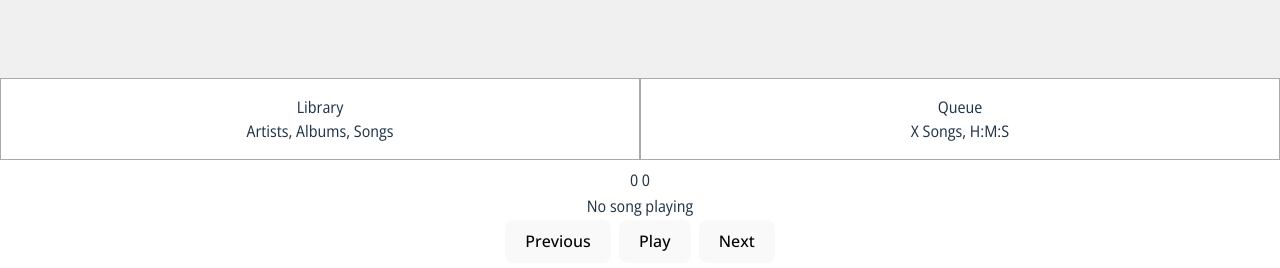
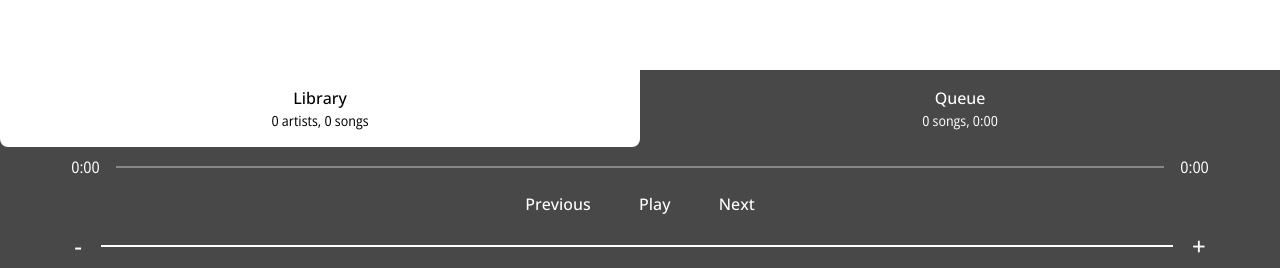
Before and after one commit to philrmass/junco, a Preact app: page / in a window 1280 px wide. Shown: the part 529-797 px from the top of the page. Built offline with nearby package versions, Linux system fonts and the light colour scheme; no server answers.

Commit message:
add controls

```diff
--- a/src/components/App.jsx
+++ b/src/components/App.jsx
@@ -4,6 +4,7 @@ import appLogo from '/favicon.svg';
 import Library from './Library';
 import Player from './Player';
 import Queue from './Queue';
+import Tabs from './Tabs';
 import styles from './App.module.css';
 
 const port = 7777;
@@ -19,15 +20,15 @@ async function getArtists(host) {
   }
 }
 
-// ??? Tabs
-// ??? Fix time display
-// ??? add time line
-// ??? make time line clickable
-// ??? fix queue index with repeated songs
+// ??? add icons
+// ??? fix player layout
 // ??? toast for song & album add
 // ??? add search as overlay button, bottom right
 // ??? clear queue, bottom right, ghostbusters icon, hold for options
 // ??? overflow shadows
+// ??? fix queue index with repeated songs
+// ??? make time line clickable
+// ??? make volume clickable
 // ??? call URL.revokeObjectURL(url) on old songs
 
 export function App() {
@@ -38,6 +39,7 @@ export function App() {
   const [queue, setQueue] = useState([]);
   const [song, setSong] = useState(null);
   const [time, setTime] = useState(0);
+  const [volume, setVolume] = useState(0);
   const [isPlaying, setIsPlaying] = useState(false);
   const [restart, setRestart] = useState(false);
   const [showQueue, setShowQueue] = useState(false);
@@ -82,6 +84,9 @@ export function App() {
         setTime(param0);
         setRestart(false);
         break;
+      case 'onVolume':
+        setVolume(param0);
+        break
       case 'previous': {
         const previousSong = queue[queueIndex - 1];
 
@@ -123,22 +128,19 @@ export function App() {
           />
         ) }
       </div>
-      <div className={styles.tabs}>
-        <div className={styles.tab} onClick={() => setShowQueue(false)}>
-          <div>Library</div>
-          <div>Artists, Albums, Songs</div>
-        </div>
-        <div className={styles.tab} onClick={() => setShowQueue(true)}>
-          <div>Queue</div>
-          <div>X Songs, H:M:S</div>
-        </div>
-      </div>
+      <Tabs
+        artists={artists}
+        queue={queue}
+        showQueue={showQueue}
+        onShowQueue={setShowQueue}
+      />
       <Player
         baseUrl={baseUrl}
         isPaused={!isPlaying}
         restart={restart}
         song={song}
         time={time}
+        volume={volume}
         onCommand={handleCommand}
       />
     </div>
--- a/src/components/App.module.css
+++ b/src/components/App.module.css
@@ -6,23 +6,8 @@
 }
 
 .top {
+  background: white;
   flex-grow: 1;
-  background: #f0f0f0;
   overflow: hidden;
   overflow-y: auto;
 }
-
-.tabs {
-  display: flex;
-}
-
-.tab {
-  align-items: center;
-  border: 1px solid #aaa;
-  display: flex;
-  flex-basis: 50%;
-  flex-direction: column;
-  flex-grow: 1;
-  justify-content: center;
-  padding: 16px;
-}
--- a/src/components/Player.jsx
+++ b/src/components/Player.jsx
@@ -1,4 +1,5 @@
 import { useEffect, useRef, useState } from 'preact/hooks';
+import { getTime } from '../utilities/time';
 import styles from './Player.module.css';
 
 async function loadSong(baseUrl, song) {
@@ -15,11 +16,14 @@ export default function Player({
   restart,
   song,
   time,
+  volume,
   onCommand,
 }) {
   const [url, setUrl] = useState(null);
   const audio = useRef(null);
   const audioPaused = audio.current?.paused;
+  const duration = song?.duration ?? 0;
+  const timeRatio = duration ? time / duration : 0;
 
   useEffect(() => {
     (async () => {
@@ -36,16 +40,23 @@ export default function Player({
   }, [url, audioPaused, isPaused]);
 
   useEffect(() => {
+    onCommand('onVolume', audio.current?.volume ?? 0);
+  }, [audio]);
+
+  useEffect(() => {
     if (audio.current) {
       const onEnd = () => onCommand('onEnd');
       const onTime = () => onCommand('onTime', audio.current?.currentTime ?? 0);
+      const onVolume = () => onCommand('onVolume', audio.current?.volume ?? 0);
 
       audio.current.addEventListener('ended', onEnd);
       audio.current.addEventListener('timeupdate', onTime);
+      audio.current.addEventListener('volumechange', onVolume);
 
       return () => {
         audio.current.removeEventListener('ended', onEnd);
         audio.current.removeEventListener('timeupdate', onTime);
+        audio.current.removeEventListener('volumechange', onVolume);
       };
     }
   }, [audio, onCommand]);
@@ -56,10 +67,45 @@ export default function Player({
     }
   }, [audio, restart]);
 
+  const incVolume = (amount) => {
+    if (audio.current) {
+      const value = audio.current.volume + amount;
+      console.log('VOL', value);
+      audio.current.volume = Math.min(Math.max(0, value), 1);
+    }
+  };
+  /*
+  const incVolume = (amount) => {
+    const volume = audio.current?.volume;
+
+    if (typeof volume !== 'undefined')
+      audio.current.volume = volume + amount;
+    }
+  };
+  */
+
+  const renderBar= (ratio) => {
+    const width = `${100 * ratio}%`;
+
+    return (
+      <div className={styles.bar}>
+        <div className={styles.barOn} style={{ width }}/>
+      </div>
+    );
+  }
+
   return (
     <div className={styles.player}>
-      <div>{ `${time} ${song?.duration ?? 0}` }</div>
-      <div>{ song?.title ?? 'No song playing' }</div>
+      <div className={styles.barLine}>
+        <div>
+          { `${getTime(time)}` }
+        </div>
+        { renderBar(timeRatio) }
+        <div>
+          { `${getTime(duration)}` }
+        </div>
+      </div>
+      <div>{ song?.title }</div>
       <div className={styles.controls}>
         <button onClick={() => onCommand('previous')}>
           Previous
@@ -71,11 +117,21 @@ export default function Player({
           Next
         </button>
       </div>
+      <div className={styles.barLine}>
+        <button onClick={() => incVolume(-0.02)}>
+          -
+        </button>
+        { renderBar(volume) }
+        <button onClick={() => incVolume(0.02)}>
+          +
+        </button>
+      </div>
       <audio ref={audio} src={url} />
     </div>
   );
 }
 
+// tesla
 /*
 function Player({
   song,
@@ -89,56 +145,6 @@ function Player({
   removeEvent,
   openCommands,
 }) {
-  const [isLoaded, setIsLoaded] = useState(false);
-  const [time, setTime] = useState(0);
-  const [duration, setDuration] = useState(0);
-  const player = useRef(null);
-
-  useEffect(() => {
-    if (player) {
-      if (song) {
-        setIsLoaded(false);
-        fetch(`/songs/${encodeURIComponent(song.path)}`)
-          .then((resp) => resp.blob())
-          .then((songBlob) => {
-            const url = URL.createObjectURL(songBlob);
-            player.current.src = url;
-            setIsLoaded(true);
-            setTime(0);
-          }).catch((error) => {
-            console.error('Could not fetch song:', error.message);
-          });
-      } else {
-        player.current.src = '';
-        setIsLoaded(false);
-        setTime(0);
-        setDuration(0);
-      }
-    }
-  }, [player, song]);
-
-  useEffect(() => {
-    if (player && nextSong) {
-      player.current.onended = () => {
-        nextSong();
-      };
-    }
-  }, [player, nextSong]);
-
-  useEffect(() => {
-    if (player && isLoaded) {
-      if (isPlaying === player.current.paused) {
-        isPlaying ? player.current.play() : player.current.pause();
-      }
-    }
-  }, [player, isLoaded, isPlaying]);
-
-  useEffect(() => {
-    if (player) {
-      player.current.ondurationchange = (e) => setDuration(e.target.duration);
-    }
-  }, [player]);
-
   useEffect(() => {
     if (player) {
       player.current.volume = volume;
--- a/src/components/Player.module.css
+++ b/src/components/Player.module.css
@@ -4,10 +4,16 @@
   flex-direction: column;
   gap: 2px;
   padding: 8px;
+  color: white;
 }
 
 .player audio {
   height: 40px;
+}
+
+.player button {
+  background: transparent;
+  color: white;
 }
 
 .controls {
@@ -15,3 +21,27 @@
   display: flex;
   gap: 8px;
 }
+
+.barLine {
+  align-items: center;
+  display: flex;
+  gap: 16px;
+  justify-content: space-between;
+  width: 90%;
+}
+
+.barLine button {
+  padding: 0 2px;
+  font-size: 24px;
+}
+
+.bar {
+  background: var(--grey);
+  width: 100%;
+}
+
+.barOn {
+  height: 2px;
+  background: white;
+  width: 100%;
+}
--- a/src/components/Queue.jsx
+++ b/src/components/Queue.jsx
@@ -1,10 +1,12 @@
+import styles from './Queue.module.css';
+
 export default function Queue({
   queue,
   queueIndex,
   onCommand,
 }) {
   return (
-    <div>
+    <div className={styles.queue}>
       { queue.map((song, index) => (
         <div>
           { `${index === queueIndex ? 'X' : '_'} ${song.title}` }
--- /dev/null
+++ b/src/components/Queue.module.css
@@ -0,0 +1,3 @@
+.queue {
+  background: white;
+}
--- /dev/null
+++ b/src/components/Tabs.jsx
@@ -0,0 +1,61 @@
+import { getTime } from '../utilities/time';
+import styles from './Tabs.module.css';
+
+function calcCounts(artists) {
+  return artists.reduce((all, artist) => {
+    const songs = artist.albums.reduce((cnt, album) => cnt + album.songs.length, 0);
+
+    return {
+      ...all,
+      album: all.album + artist.albums.length,
+      song: all.song + songs,
+    };
+  }, {
+    artist: artists.length,
+    album: 0,
+    song: 0,
+  });
+}
+
+function renderTab(title, details, isSelected, onClick) {
+  const classes = `${styles.tab} ${isSelected ? styles.selected : ''}`;
+
+  return (
+    <div className={classes} onClick={onClick}>
+      <div className={styles.title}>
+        { title }
+      </div>
+      <div className={styles.details}>
+        { details }
+      </div>
+    </div>
+  );
+}
+
+export default function Tabs({
+  artists,
+  queue,
+  showQueue,
+  onShowQueue,
+}) {
+  const counts = calcCounts(artists);
+  const duration = queue.reduce((sum, { duration }) => sum + duration, 0);
+  const time = getTime(duration);
+
+  return (
+    <div className={styles.tabs}>
+      { renderTab(
+        'Library',
+        `${counts.artist} artists, ${counts.song} songs`,
+        !showQueue,
+        () => onShowQueue(false),
+      ) }
+      { renderTab(
+        'Queue',
+        `${queue.length} songs, ${time}`,
+        showQueue,
+        () => onShowQueue(true),
+      ) }
+    </div>
+  );
+}
--- /dev/null
+++ b/src/components/Tabs.module.css
@@ -0,0 +1,28 @@
+.tabs {
+  display: flex;
+}
+
+.title {
+  font-variation-settings: 'wdth' 110, 'wght' 500;
+}
+
+.details {
+  font-size: 14px;
+}
+
+.tab {
+  align-items: center;
+  color: white;
+  display: flex;
+  flex-basis: 50%;
+  flex-direction: column;
+  flex-grow: 1;
+  justify-content: center;
+  padding: 16px;
+  border-radius: 0 0 8px 8px;
+}
+
+.selected {
+  color: black;
+  background: white;
+}
--- a/src/index.css
+++ b/src/index.css
@@ -5,6 +5,9 @@
   font-synthesis: none;
   text-rendering: optimizeLegibility;
   -webkit-font-smoothing: antialiased;
+
+  --grey: #888;
+  --dark-grey: #484848;
 }
 
 @font-face {
@@ -27,6 +30,7 @@ body {
   place-items: center;
   min-width: 320px;
   min-height: 100vh;
+  background-color: var(--dark-grey);
 }
 
 h1 {
@@ -52,16 +56,3 @@ button:focus,
 button:focus-visible {
   outline: 4px auto -webkit-focus-ring-color;
 }
-
-@media (prefers-color-scheme: light) {
-  :root {
-    color: #213547;
-    background-color: #ffffff;
-  }
-  a:hover {
-    color: #747bff;
-  }
-  button {
-    background-color: #f9f9f9;
-  }
-}
--- /dev/null
+++ b/src/utilities/time.js
@@ -0,0 +1,13 @@
+export function getTime(seconds) {
+  const total = Math.floor(seconds);
+  const hr = Math.floor(total / 3600);
+  const min = Math.floor((total - (hr * 3600)) / 60);
+  const sec = total - (hr * 3600) - (min * 60);
+  const secStr = `0${sec}`.slice(-2);
+
+  if (hr > 0) {
+    const minStr = `0${min}`.slice(-2);
+    return `${hr}:${minStr}:${secStr}`;
+  }
+  return `${min}:${secStr}`;
+}
```
